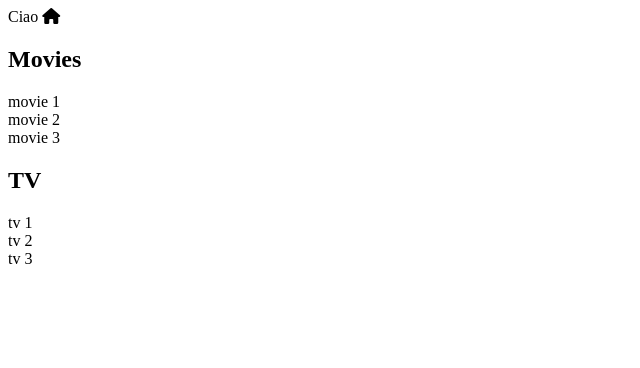
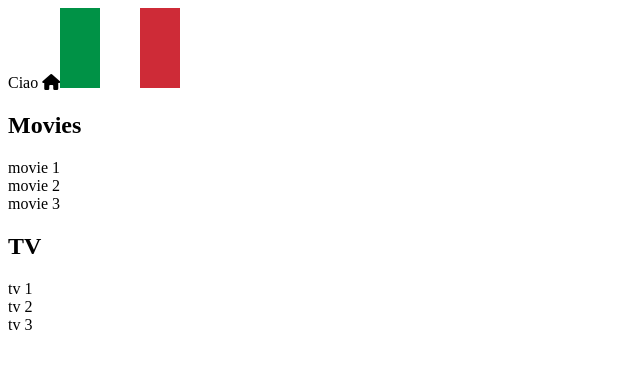
Before and after one commit to francesco-mauro/vite-boolflix, a Vue app: page / in a window 1280 px wide. Shown: the top 368 px of the page, without its empty margins (0-640 px from the left). Built offline with nearby package versions, Linux system fonts and the light colour scheme; no server answers.

Commit message:
feat: removed created

```diff
--- a/src/App.vue
+++ b/src/App.vue
@@ -11,20 +11,25 @@ export default {
       store,
 
       // PROVE BANDIERE
-      // selectedLanguage: "it"
+      selectedLanguage: "it",
       // PROVE BANDIERE
-      // flags:["en", "it"]
+      flags:["fr", "it", "de"],
 
       // PROVA ARRAY FILM/TV
       arrayMovies: ["movie 1", "movie 2", "movie 3",],
       arrayTv: ["tv 1", "tv 2", "tv 3",],
       isLoading: false,
 
-
     };
   },
-  created() {
-    this.isLoading = true;
+  methods: {
+
+    // PROVE BANDIERE
+    getImageUrl(name){
+      return new URL(`./assets/img/${name}.webp`, import.meta.url).href
+    },
+    getMovies () {
+      this.isLoading = true;
     // CHIAMATA AXIOS
     axios.get("https://api.themoviedb.org/3/search/movie", {
       params: {
@@ -41,13 +46,8 @@ export default {
     console.error('Errore durante la richiesta Axios:', error);
     this.isLoading = false;
   });
-  },
-  methods: {
 
-    // PROVE BANDIERE
-    // getImageUrl(name){
-    //   return new URL(`./assets/img/${name}.webp`, import.meta.url).href
-    // }
+    }
   }
 };
 </script>
@@ -57,7 +57,7 @@ Ciao
 <i class="fa-solid fa-house"></i>
 
 <!-- PROVE BANDIERE  -->
-<!-- <img :src="getImageUrl(selectedLanguage)" alt="" /> -->
+<img :src="getImageUrl(selectedLanguage)" alt="" />
 
 <div v-if="isLoading">Is loading...</div>
 <div v-else>
```
